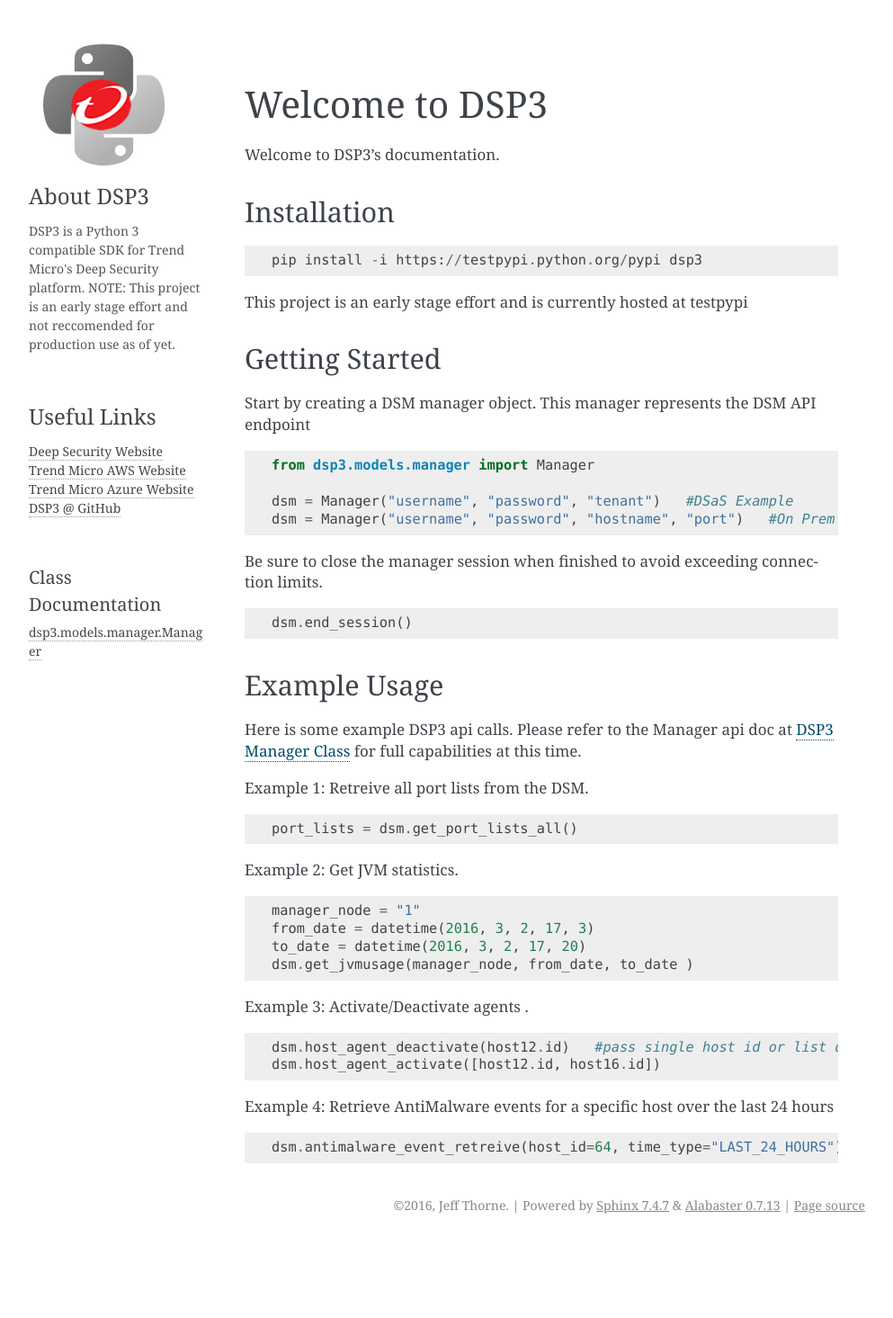
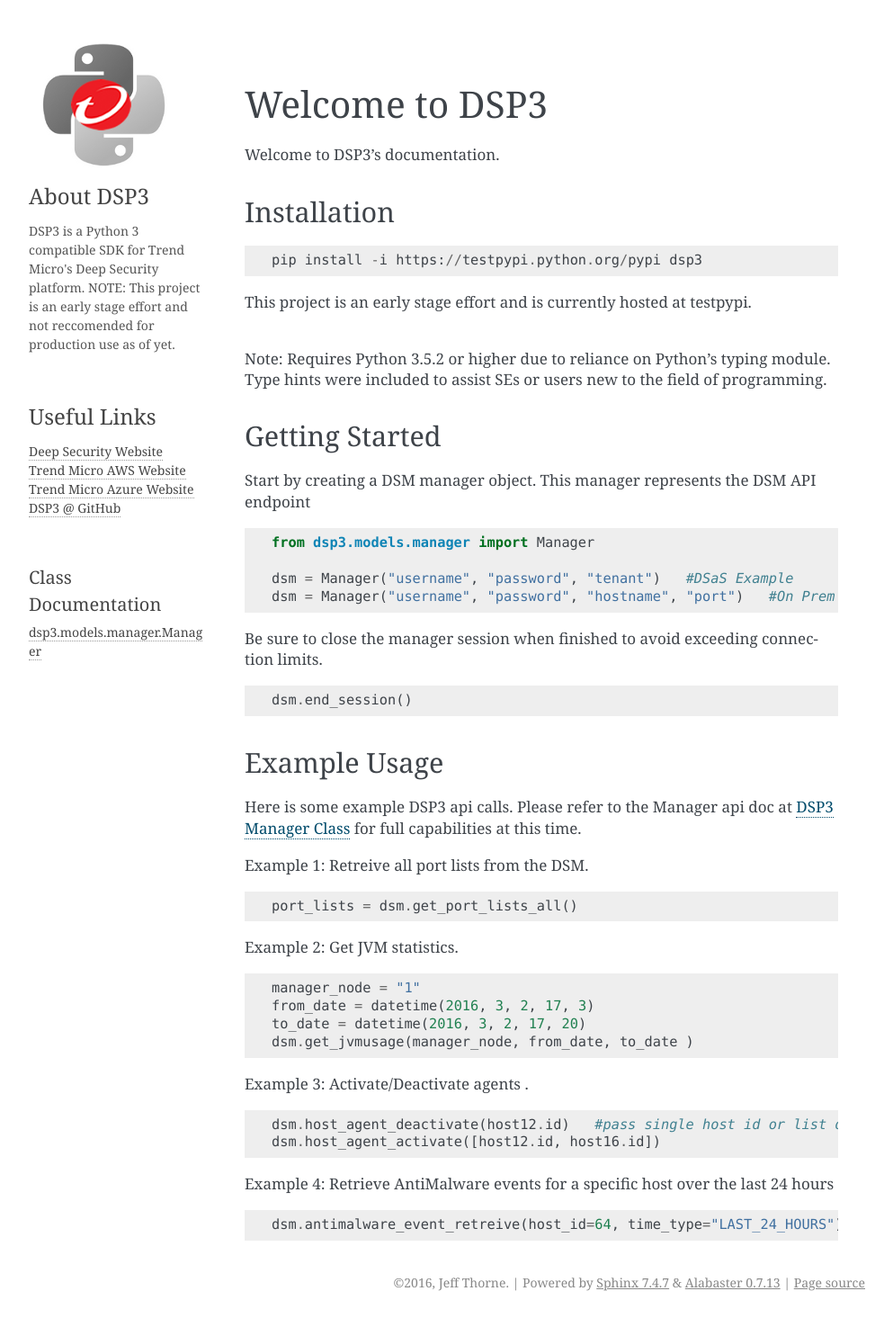
Before and after one commit to trend206/dsp3, a Sphinx documentation site: the page built from docs/source/index.rst, in a window 1280 px wide. Shown: the whole page at 90% size, without its empty margins (148-1141 px from the left). Built offline with Sphinx 7.4.7, drawn with Linux system fonts in a browser that asks for light colours; pages that are not in the unit, such as notebooks, are missing from menus; before the commit the page ends 1379 px from its top, so only the background shows below that.

```diff
--- a/docs/source/index.rst
+++ b/docs/source/index.rst
@@ -22,7 +22,12 @@
 .. code-block:: python
 
    pip install -i https://testpypi.python.org/pypi dsp3
-This project is an early stage effort and is currently hosted at testpypi
+
+This project is an early stage effort and is currently hosted at testpypi.
+
+|
+| Note: Requires Python 3.5.2 or higher due to reliance on Python's typing module.
+| Type hints were included to assist SEs or users new to the field of programming.
 
 
 Getting Started
```
